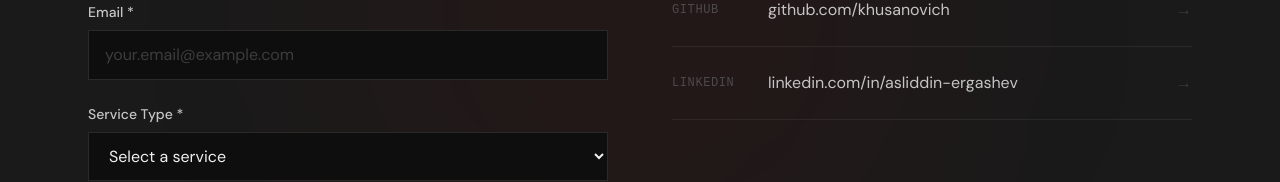
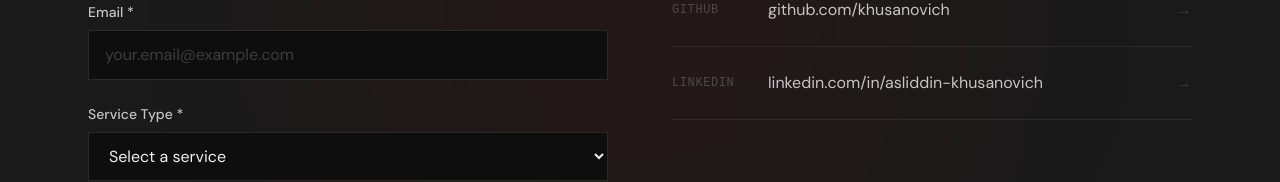
Before and after one commit to khusanovich/portfolio, a Next.js app: page / in a window 1280 px wide. Shown: the part 7718-7900 px from the top of the page. Built offline with nearby package versions, Linux system fonts and the light colour scheme.

Commit message:
Update LinkedIn URL to correct profile
- Change from /asliddin-ergashev to /asliddin-khusanovich
- Update both display text and href link

```diff
--- a/src/components/sections/Contact.tsx
+++ b/src/components/sections/Contact.tsx
@@ -6,7 +6,7 @@ import FadeIn from "@/components/FadeIn";
 const LINKS = [
   { label: "Email",    display: "a.khusanovich@gmail.com",        href: "mailto:a.khusanovich@gmail.com" },
   { label: "GitHub",   display: "github.com/khusanovich",          href: "https://github.com/khusanovich" },
-  { label: "LinkedIn", display: "linkedin.com/in/asliddin-ergashev", href: "https://linkedin.com/in/asliddin-ergashev" },
+  { label: "LinkedIn", display: "linkedin.com/in/asliddin-khusanovich", href: "https://www.linkedin.com/in/asliddin-khusanovich" },
 ];
 
 export default function Contact() {
```
